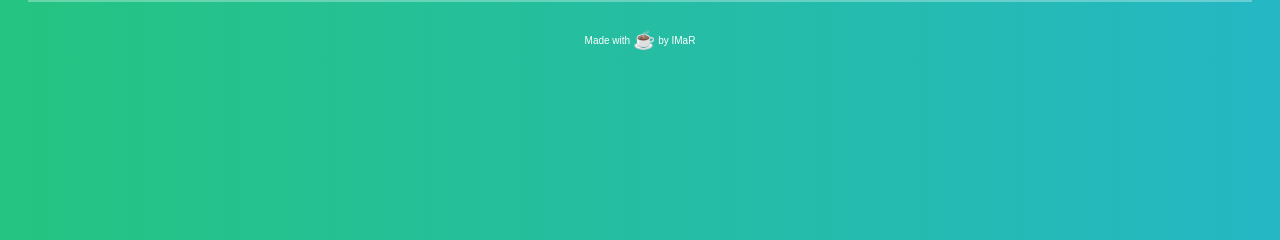
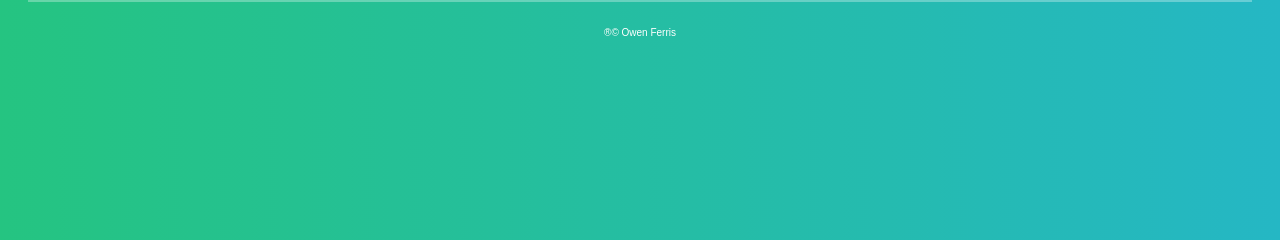
Before and after one commit to imar-ie/tcc_bookings_display, a Flask app: template templates/page.html in a window 1280 px wide. Shown: the part 141-381 px from the top of the page. Run offline with Flask 2, Linux system fonts and the light colour scheme; the template is opened without the code that fills it, so the values that code supplies are empty.

Commit message:
Add Owen credit

```diff
--- a/templates/page.html
+++ b/templates/page.html
@@ -29,9 +29,7 @@
 	</section>
 
 	<div class="made-with-love">
-		Made with
-		<i>☕</i> by
-		<a target="_blank" href="//imar.ie">IMaR</a>
+		®© Owen Ferris
 	</div>
 </body>
 
```
